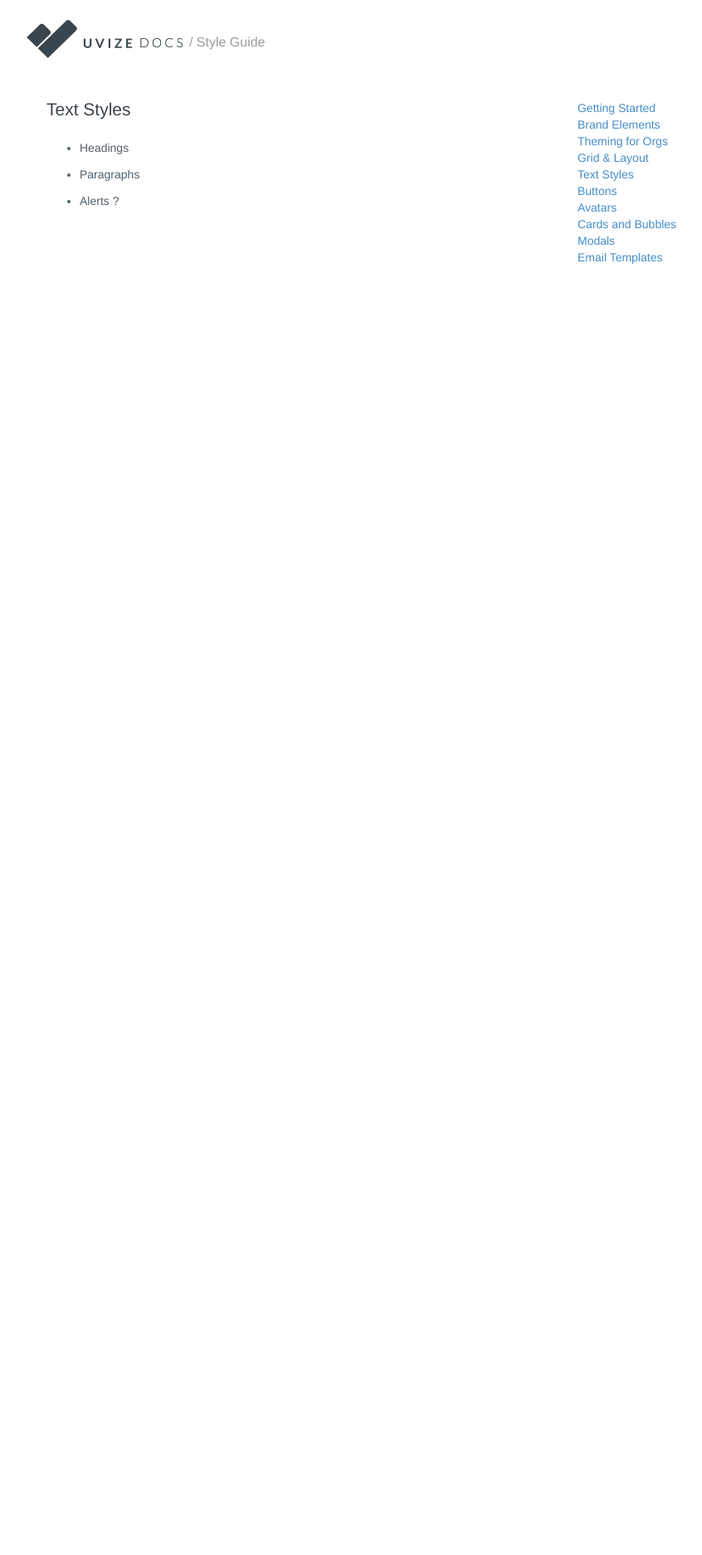
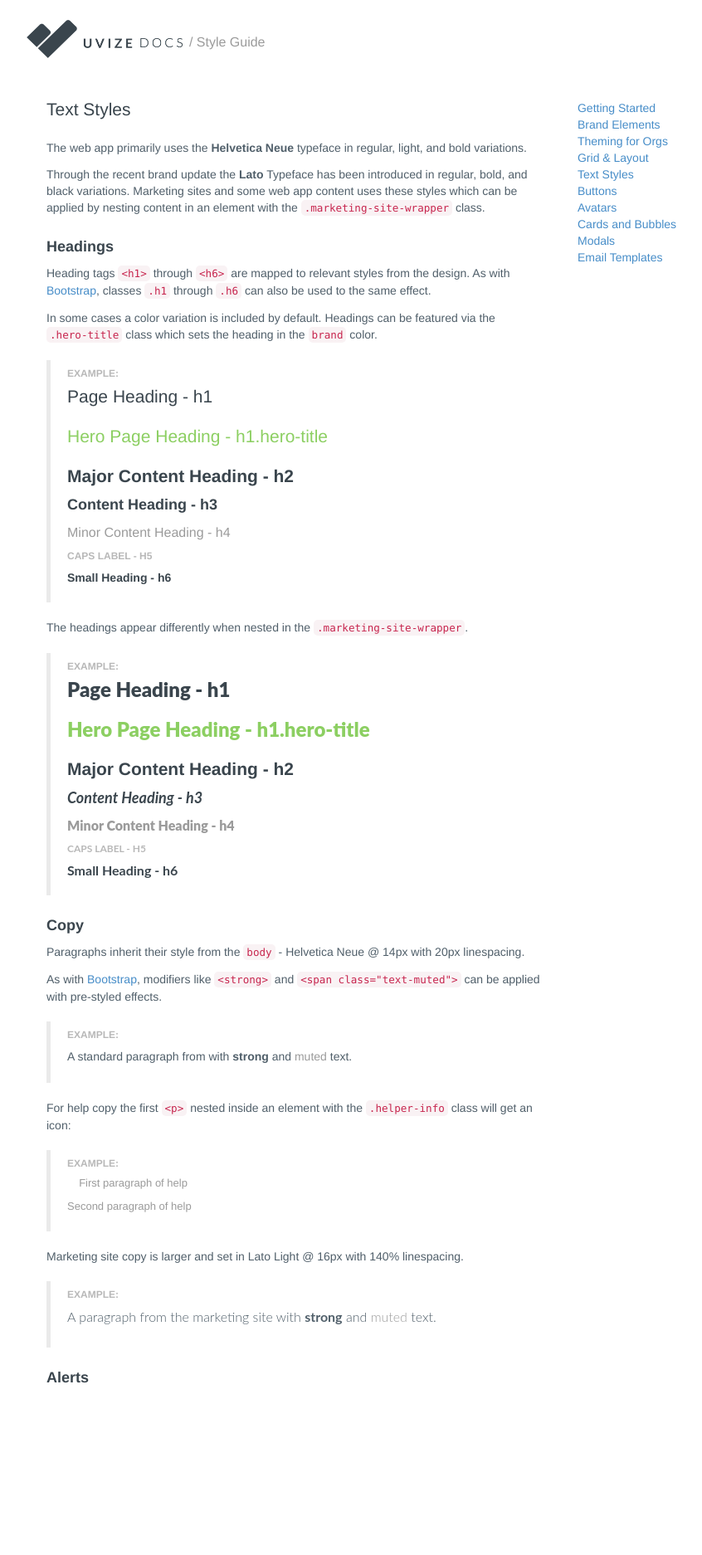
Before and after one commit to SonderMindOrg/uvize.github.io, a Jekyll site: the page built from style-guide/text-styles.md, in a window 1280 px wide. Shown: the whole page at 83% size, without its empty margins (116-962 px from the left). Built offline with Jekyll 4.4.1, drawn with Linux system fonts in a browser that asks for light colours; some web fonts are replaced; Markdown is read by kramdown in place of the engine named in the settings; before the commit the page ends 1092 px from its top, so only the background shows below that.

Commit message:
Text styles

```diff
--- a/css/shared.css
+++ b/css/shared.css
@@ -25,3 +25,21 @@
 .docs-content > h3 {
   margin-top: 24px;
 }
+
+.docs-example{
+  border-left: 5px solid rgba(184, 184, 184, 0.3);
+  padding: 10px 20px;
+  margin: 20px 0 20px;
+}
+
+.docs-example:before{
+  content: "Example:";
+  font-family: 'Helvetica Neue',Helvetica,Arial;
+  font-size: 12px;
+  line-height: 12px;
+  font-weight: bold;
+  color: #b8b8b8;
+  text-transform: uppercase;
+  margin-bottom: 10px;
+  display: block;
+}
--- a/style-guide/text-styles.md
+++ b/style-guide/text-styles.md
@@ -5,8 +5,66 @@ title: Brand Elements | Uvize Style Guide
 
 # Text Styles
 
-- Headings
+The web app primarily uses the **Helvetica Neue** typeface in regular, light, and bold variations.
 
-- Paragraphs
+Through the recent brand update the **Lato** Typeface has  been introduced in regular, bold, and black variations. Marketing sites and some web app content uses these styles which can be applied by nesting content in an element with the `.marketing-site-wrapper` class.
 
-- Alerts ?
+### Headings
+
+Heading tags `<h1>` through `<h6>` are mapped to relevant styles from the design. As with [Bootstrap](http://getbootstrap.com/css/#type-headings), classes `.h1` through `.h6` can also be used to the same effect.
+
+In some cases a color variation is included by default. Headings can be featured via the `.hero-title` class which sets the heading in the `brand` color.
+
+<div class="docs-example">
+<h1>Page Heading - h1</h1>
+<h1 class="hero-title">Hero Page Heading - h1.hero-title</h1>
+<h2>Major Content Heading - h2</h2>
+<h3>Content Heading - h3</h3>
+<h4>Minor Content Heading - h4</h4>
+<h5>Caps Label - h5</h5>
+<h6>Small Heading - h6</h6>
+</div>
+
+The headings appear differently when nested in the `.marketing-site-wrapper`.
+<div class="docs-example">
+  <div class="marketing-site-wrapper">
+    <h1>Page Heading - h1</h1>
+    <h1 class="hero-title">Hero Page Heading - h1.hero-title</h1>
+    <h2>Major Content Heading - h2</h2>
+    <h3>Content Heading - h3</h3>
+    <h4>Minor Content Heading - h4</h4>
+    <h5>Caps Label - h5</h5>
+    <h6>Small Heading - h6</h6>
+  </div>
+</div>
+
+### Copy
+
+Paragraphs inherit their style from the `body` - Helvetica Neue @ 14px with 20px linespacing.
+
+As with [Bootstrap](http://getbootstrap.com/css/#type-headings), modifiers like `<strong>` and `<span class="text-muted">` can be applied with pre-styled effects.
+
+<div class="docs-example">
+  <p>A standard paragraph from with <strong>strong</strong> and <span class="text-muted">muted</span> text.</p>
+</div>
+
+For help copy the first `<p>` nested inside an element with the `.helper-info` class will get an icon:
+
+<div class="docs-example">
+  <div class="helper-info">
+    <p>First paragraph of help</p>
+    <p>Second paragraph of help</p>
+  </div>
+</div>
+
+Marketing site copy is larger and set in Lato Light @ 16px with 140% linespacing.
+
+<div class="docs-example">
+  <div class="marketing-site-wrapper">
+  <p>A paragraph from the marketing site with <strong>strong</strong> and <span class="text-muted">muted</span> text.</p>
+  </div>
+</div>
+
+
+
+### Alerts
```
